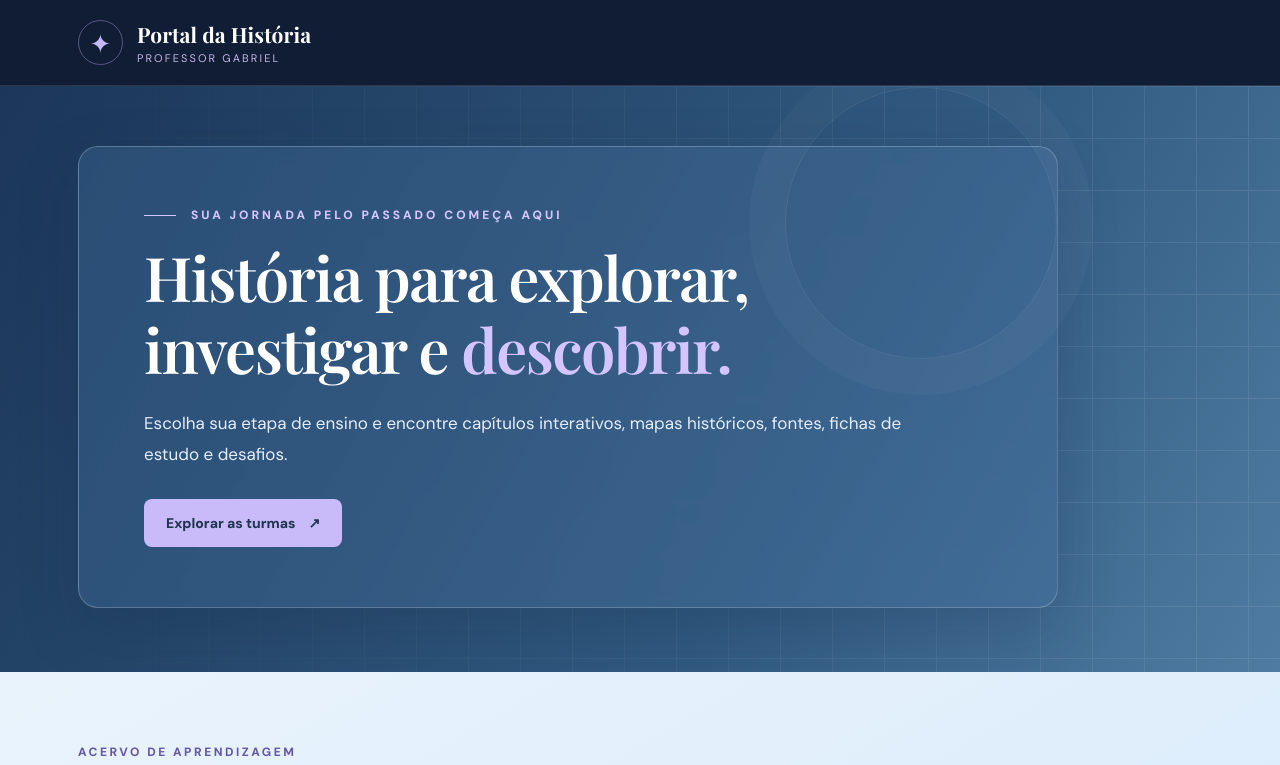
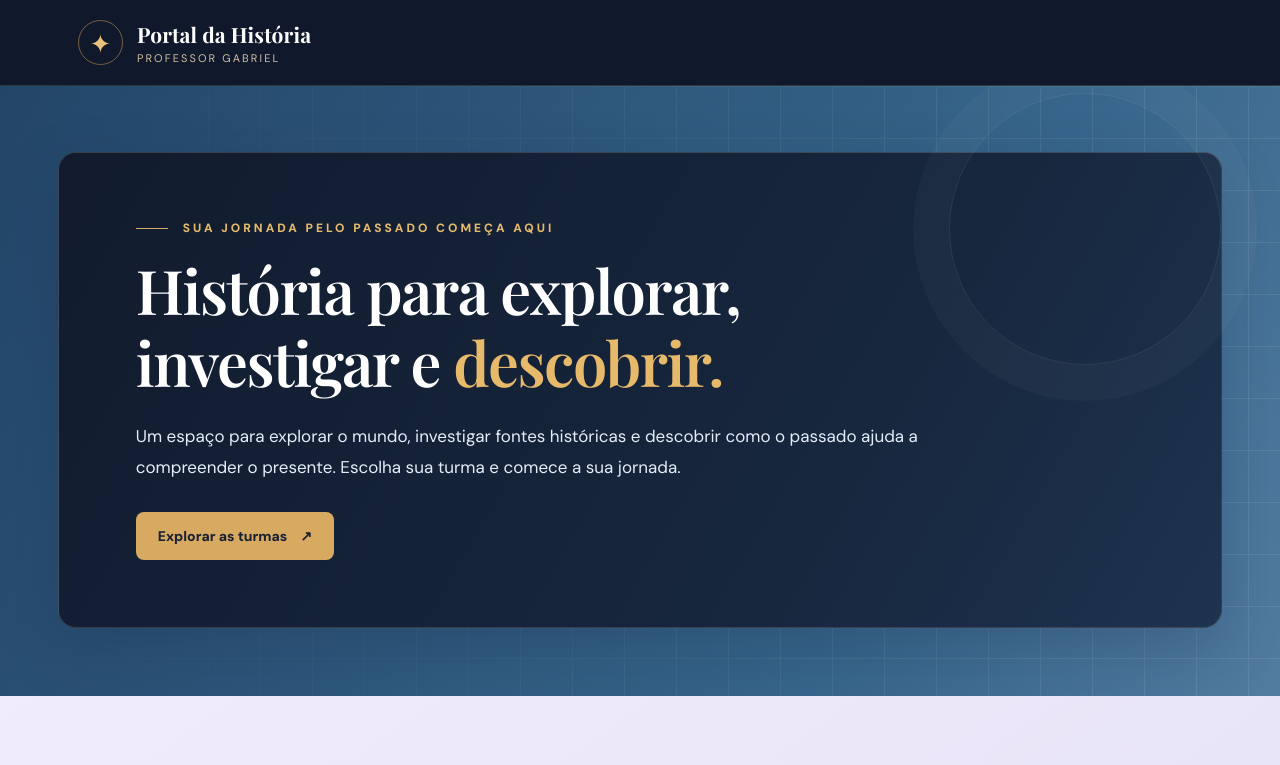
Before and after one commit to Gxbrl23/Portal-da-Historia, a plain HTML site: page index.html in a window 1280 px wide. Shown: the top 765 px of the page. Drawn offline with nearby package versions, Linux system fonts and the light colour scheme.

Commit message:
Escurecer e ampliar painel da capa, recuperar descrição e dourado, preservar acervo lilás

```diff
--- a/index.html
+++ b/index.html
@@ -34,9 +34,27 @@ body{background:#e9f3fc;color:var(--ink)}
 .footer strong{color:#c4b5f5}
 @media(max-width:760px){.hero{padding:25px 0 45px}.hero-in{padding:0 18px}.hero-panel{padding:39px 29px}.hero h1{font-size:42px}.section{padding:52px 18px 65px}.cards{grid-template-columns:1fr}}
 @media(prefers-reduced-motion:reduce){*,*:before,*:after{transition:none!important;animation:none!important}}
+
+/* Revisão: painel mais largo e escuro, dourado no topo, lavanda preservada no acervo */
+.top{background:#10192b}
+.symbol{color:#e8c17b;border-color:#d7a65380}
+.identity small{color:#d2c1a0}
+.hero{background:linear-gradient(115deg,#234668 0%,#37658b 70%,#527ba0 100%);padding:56px 0 68px}
+.hero-in{max-width:1220px}
+.hero-panel{width:100%;max-width:none;min-height:365px;padding:67px clamp(32px,6vw,82px);background:linear-gradient(120deg,#111b2d 0%,#17273e 68%,#1e3350 100%);border:1px solid #e4d9c12b;border-radius:18px}
+.hero h1{max-width:980px}
+.hero h1 em{color:#e6b96b}
+.eyebrow{color:#e5ba6d}.eyebrow:before{background:#d3aa64}
+.button.gold{background:#d8aa61;color:#192132}
+.button.gold:hover{background:#eac27f}
+.hero p{max-width:840px}
+.section{background:linear-gradient(145deg,#f0ecfc 0%,#e8e4f7 58%,#f5f2fd 100%)}
+.section-label{color:#7361b2}.card-kicker{color:#7464aa}
+.footer strong{color:#e1bd7b}
+@media(max-width:760px){.hero-panel{min-height:0;padding:42px 27px}.hero{padding:32px 0 48px}}
 </style></head><body>
 <header class="top"><div class="wrap top-in"><a class="identity" href="./" aria-label="Portal da História, início"><span class="symbol">✦</span><span><strong>Portal da História</strong><small>Professor Gabriel</small></span></a></div></header>
-<main><section class="hero"><div class="wrap hero-in"><div class="hero-panel"><div class="eyebrow">Sua jornada pelo passado começa aqui</div><h1>História para explorar,<br>investigar e <em>descobrir.</em></h1><p>Escolha sua etapa de ensino e encontre capítulos interativos, mapas históricos, fontes, fichas de estudo e desafios.</p><div class="hero-cta"><a class="button gold" href="#etapas">Explorar as turmas <span aria-hidden="true">↗</span></a></div></div></div></section>
+<main><section class="hero"><div class="wrap hero-in"><div class="hero-panel"><div class="eyebrow">Sua jornada pelo passado começa aqui</div><h1>História para explorar,<br>investigar e <em>descobrir.</em></h1><p>Um espaço para explorar o mundo, investigar fontes históricas e descobrir como o passado ajuda a compreender o presente. Escolha sua turma e comece a sua jornada.</p><div class="hero-cta"><a class="button gold" href="#etapas">Explorar as turmas <span aria-hidden="true">↗</span></a></div></div></div></section>
 <section class="section wrap" id="etapas"><div class="section-label">Acervo de aprendizagem</div><h2>Por onde começa sua jornada?</h2><p class="section-lead">Os materiais estão organizados por etapa de ensino e ano escolar. Você encontrará capítulos, mapas, documentos, atividades e experiências interativas.</p><div class="cards">
 <a class="card" href="fundamental/"><div class="art"><svg viewBox="0 0 560 230" preserveAspectRatio="xMidYMid slice" role="img" aria-label="Ilustração de um castelo medieval ao entardecer"><defs><linearGradient id="sky" x2="0" y2="1"><stop stop-color="#657c91"/><stop offset="1" stop-color="#d0b295"/></linearGradient></defs><rect width="560" height="230" fill="url(#sky)"/><circle cx="439" cy="62" r="32" fill="#ffe0a3"/><path d="M0 167Q110 105 224 160T560 145V230H0" fill="#718b82"/><path d="M0 195Q165 142 305 198T560 171V230H0" fill="#3f635f"/><path d="M155 189V91h40V67h39v24h31V57h43v34h38v98z" fill="#354459"/><path d="M150 91l25-30 25 30M260 57l25-31 29 31M338 91l26-27 26 27" fill="#28374b"/><path d="M201 189v-39a22 22 0 0 1 44 0v39" fill="#a98e73"/><path d="M174 110h13v24h-13zm93-9h13v27h-13zm53 9h12v24h-12z" fill="#e5b774"/><path d="M0 224Q190 191 370 220T560 205" stroke="#c6b18b" stroke-width="4" fill="none"/></svg></div><div class="card-inner"><div class="card-kicker">Ensino Fundamental · Anos Finais</div><h3>Descobrir o mundo e suas histórias.</h3><p>Do 6º ao 9º ano: explorações visuais, perguntas instigantes, mapas históricos e atividades para aprender investigando.</p><div class="action">Escolher meu ano escolar <span class="arrow">↗</span></div></div></a>
 <a class="card" href="medio/"><div class="art"><svg viewBox="0 0 560 230" preserveAspectRatio="xMidYMid slice" role="img" aria-label="Ilustração de um conjunto de colunas históricas"><defs><linearGradient id="sun" x2="0" y2="1"><stop stop-color="#937a78"/><stop offset="1" stop-color="#e7c7a1"/></linearGradient></defs><rect width="560" height="230" fill="url(#sun)"/><circle cx="426" cy="66" r="42" fill="#f5ddb2"/><path d="M0 177l137-68 106 55 129-82 188 108v40H0" fill="#a67d7c"/><path d="M0 214l162-43 142 30 143-43 113 35v37H0" fill="#785f67"/><path d="M126 192h310v17H126z" fill="#dec8a7"/><path d="M151 100h259v12H151z" fill="#e8d4b6"/><path d="M138 100l143-59 143 59z" fill="#efe0c5"/><path d="M161 112h28v80h-28zm57 0h28v80h-28zm57 0h28v80h-28zm57 0h28v80h-28zm57 0h27v80h-27z" fill="#efddc0"/><path d="M152 123h272v7H152z" fill="#8c7377" opacity=".4"/><path d="M124 208h314v12H124z" fill="#c4ae91"/></svg></div><div class="card-inner"><div class="card-kicker">Ensino Médio</div><h3>Investigar, interpretar e pensar criticamente.</h3><p>Do 1º ao 3º ano: fontes, debates, processos históricos e aprofundamento dos conteúdos para análises mais complexas.</p><div class="action">Escolher minha série <span class="arrow">↗</span></div></div></a>
```
